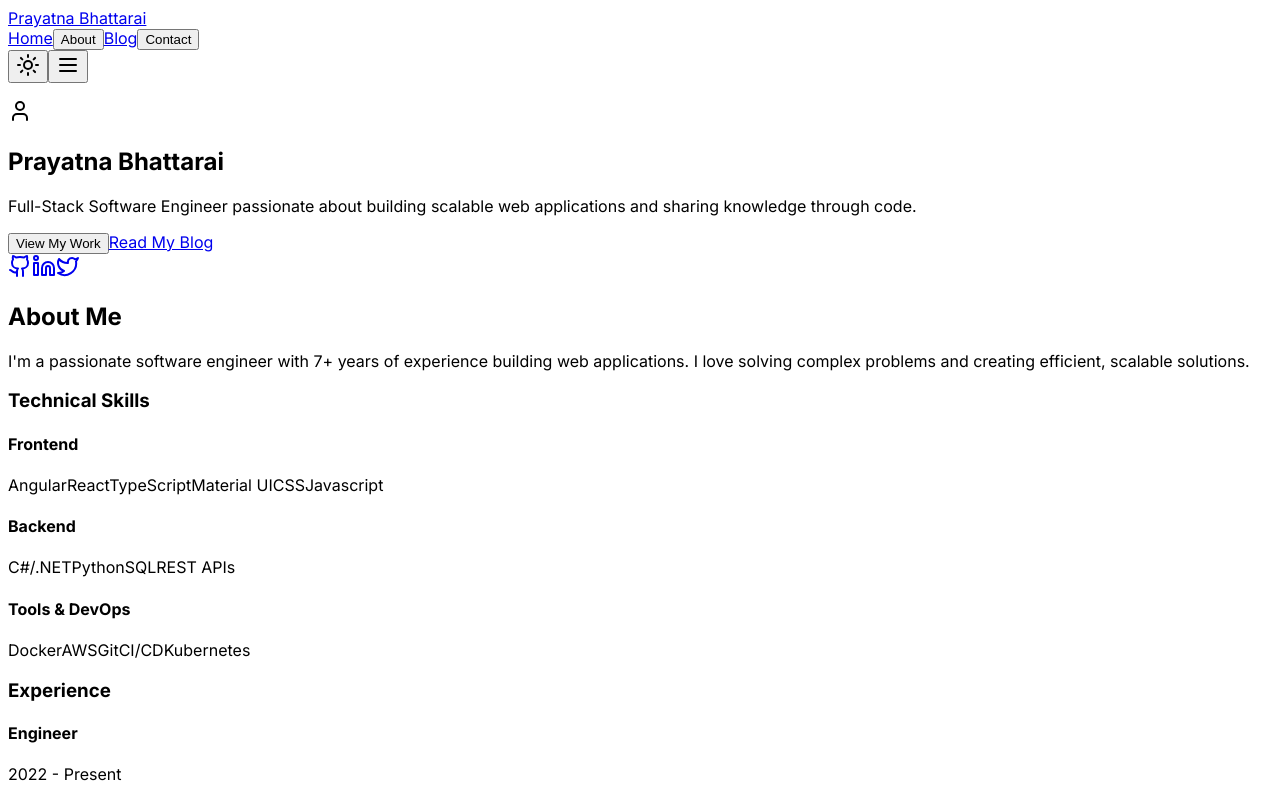
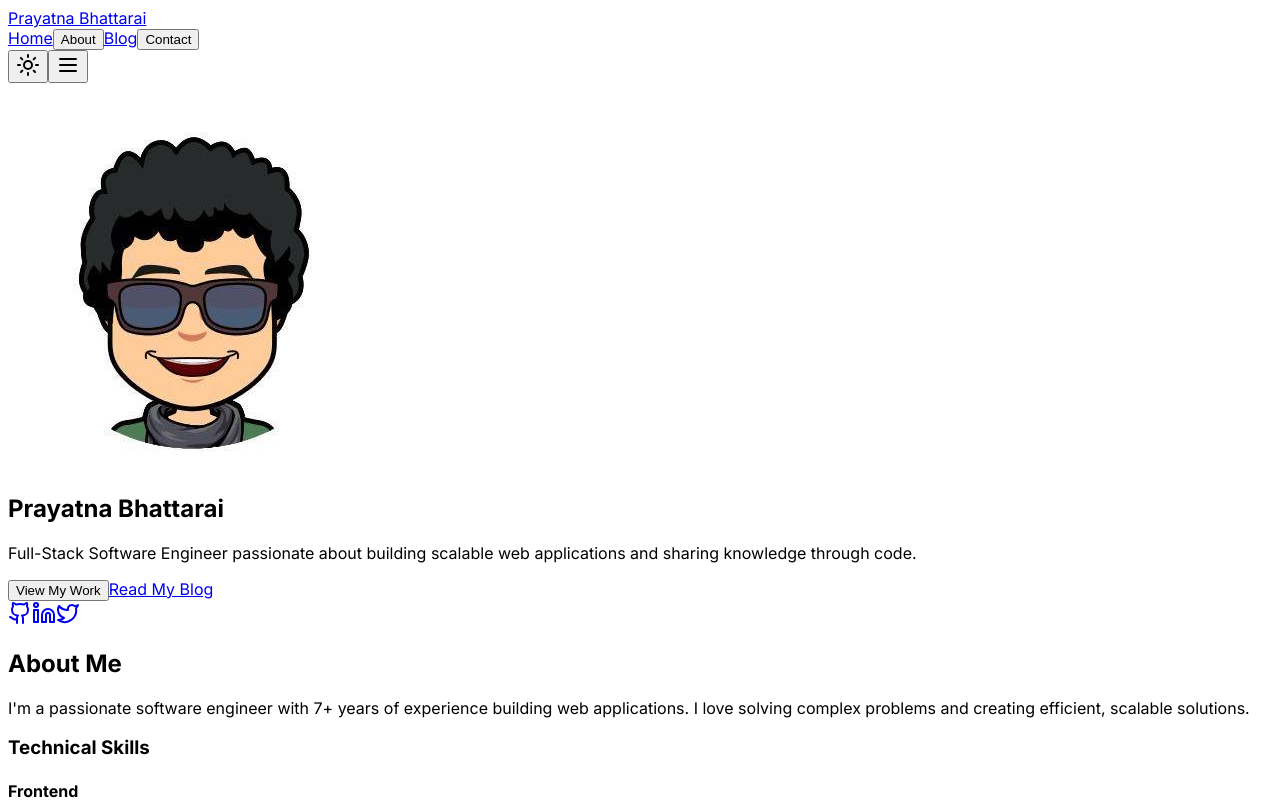
Before and after one commit to prayatna/mysite, a React (Vite) app in the folder client/: page / in a window 1280 px wide. Shown: the top 800 px of the page. Built offline with nearby package versions, Linux system fonts and the light colour scheme; a web font is replaced by a local one.

Commit message:
Add avatar

```diff
--- a/client/index.html
+++ b/client/index.html
@@ -6,6 +6,7 @@
       name="viewport"
       content="width=device-width, initial-scale=1.0, maximum-scale=1"
     />
+    <link rel="icon" href="/favicon.ico" />
     <link rel="preconnect" href="https://fonts.googleapis.com" />
     <link rel="preconnect" href="https://fonts.gstatic.com" crossorigin />
     <link
--- a/client/src/pages/Home.tsx
+++ b/client/src/pages/Home.tsx
@@ -194,8 +194,13 @@ export default function Home() {
       >
         <div className="max-w-7xl mx-auto px-4 sm:px-6 lg:px-8 py-20">
           <div className="text-center animate-fade-in">
-            <div className="w-32 h-32 mx-auto mb-8 rounded-full bg-gradient-to-r from-primary-500 to-indigo-600 flex items-center justify-center">
-              <User className="text-white text-4xl" data-testid="hero-avatar" />
+            <div className="w-32 h-32 mx-auto mb-8 rounded-full bg-gradient-to-r from-primary-500 to-indigo-600 flex items-center justify-center overflow-hidden">
+              <img
+                src="/dp_avt.jpeg"
+                alt="Prayatna avatar"
+                className="w-full h-full object-cover"
+                data-testid="hero-avatar"
+              />
             </div>
 
             <h1 className="text-5xl md:text-7xl font-bold mb-6 bg-gradient-to-r from-primary-600 to-indigo-600 bg-clip-text text-transparent">
```
Also changed, not shown: client/public/dp_avt.jpeg (added), 1 other file (tests, documents, lock files or other folders).
